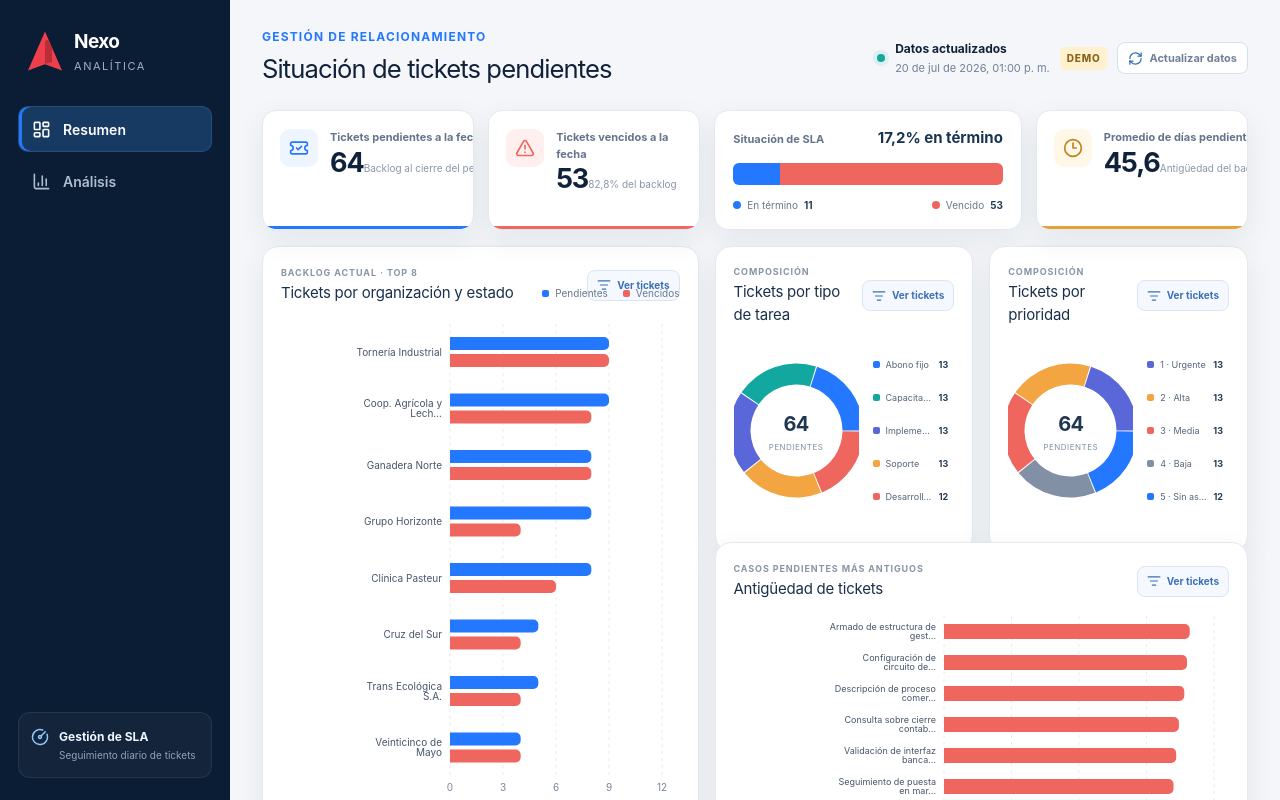
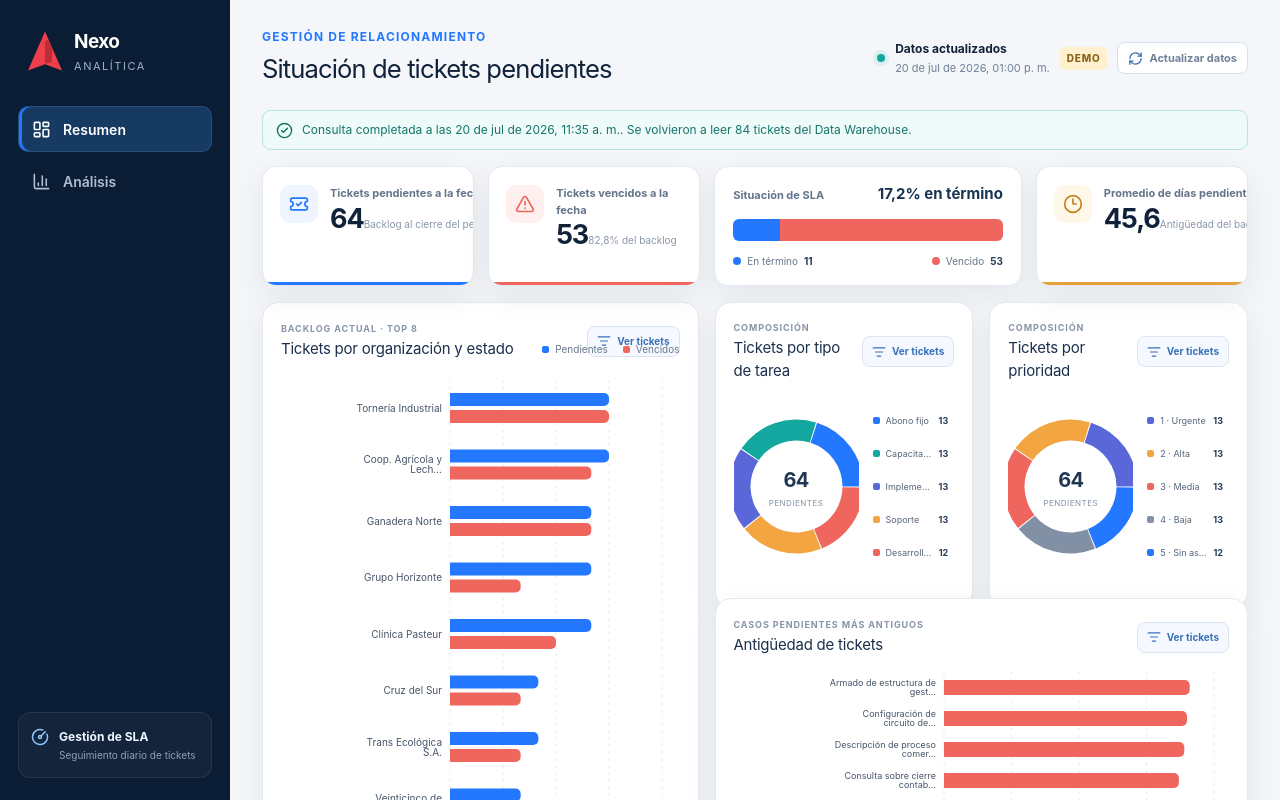
Before and after one commit to BrunoMerinoFisterra/GestionRelacionamientoFisterra, a Next.js app: page /resumen in a window 1280 px wide. Both pictures are taken after a click on the button "Actualizar datos". Shown: the top 800 px of the page. Built offline with nearby package versions, Linux system fonts and the light colour scheme.

Commit message:
feat: confirmar actualización manual

```diff
--- a/app/globals.css
+++ b/app/globals.css
@@ -132,6 +132,7 @@ button:focus-visible, a:focus-visible, select:focus-visible, input:focus-visible
 .reset-button:hover { border-color: #b8c4d2; color: var(--ink); background: #f8fafc; }
 
 .stale-banner { display: flex; align-items: center; gap: 9px; max-width: 1540px; margin: 0 auto 16px; padding: 10px 13px; border: 1px solid #f0d296; border-radius: 9px; color: #7b5a1e; background: #fff8e7; font-size: 12px; }
+.refresh-banner { display: flex; align-items: center; gap: 9px; max-width: 1540px; margin: 0 auto 16px; padding: 10px 13px; border: 1px solid #b8e3db; border-radius: 9px; color: #16746c; background: #effbf8; font-size: 12px; }
 .error-banner { border-color: #efcfcd; color: #a74440; background: #fff3f2; }
 
 .kpi-grid { display: grid; grid-template-columns: repeat(5, minmax(0, 1fr)); gap: 14px; max-width: 1540px; margin: 0 auto 16px; }
--- a/components/dashboard/DashboardApp.tsx
+++ b/components/dashboard/DashboardApp.tsx
@@ -552,6 +552,7 @@ export function DashboardApp({ view }: { view: View }) {
   const [tickets, setTickets] = useState<TicketListResponse>();
   const [loading, setLoading] = useState(true);
   const [refreshing, setRefreshing] = useState(false);
+  const [lastManualRefresh, setLastManualRefresh] = useState<{ at: string; tickets: number }>();
   const [error, setError] = useState("");
   const [reloadKey, setReloadKey] = useState<number>();
   const [page, setPage] = useState(1);
@@ -619,8 +620,9 @@ export function DashboardApp({ view }: { view: View }) {
     setError("");
     try {
       const response = await fetch("/api/dashboard/refresh", { method: "POST", cache: "no-store" });
-      const data = await response.json();
+      const data = await response.json() as { detail?: string; error?: string; refreshedAt?: string; tickets?: number };
       if (!response.ok) throw new Error(data?.detail || data?.error || "No pudimos actualizar los datos.");
+      setLastManualRefresh({ at: data.refreshedAt ?? new Date().toISOString(), tickets: data.tickets ?? 0 });
       setOptions(undefined);
       setLoading(true);
       setDrilldown(null);
@@ -676,6 +678,9 @@ export function DashboardApp({ view }: { view: View }) {
         {stale && (
           <div className="stale-banner" role="status"><AlertTriangle size={17} /><span>La última actualización supera las 36 horas. Verificá la carga diaria del Data Warehouse.</span></div>
         )}
+        {lastManualRefresh && (
+          <div className="refresh-banner" role="status"><CheckCircle2 size={17} /><span>Consulta completada a las {dateTime.format(new Date(lastManualRefresh.at))}. Se volvieron a leer {number.format(lastManualRefresh.tickets)} tickets del Data Warehouse.</span></div>
+        )}
         {error && summary && (
           <div className="stale-banner error-banner" role="alert"><AlertTriangle size={17} /><span>{error}</span></div>
         )}
```
